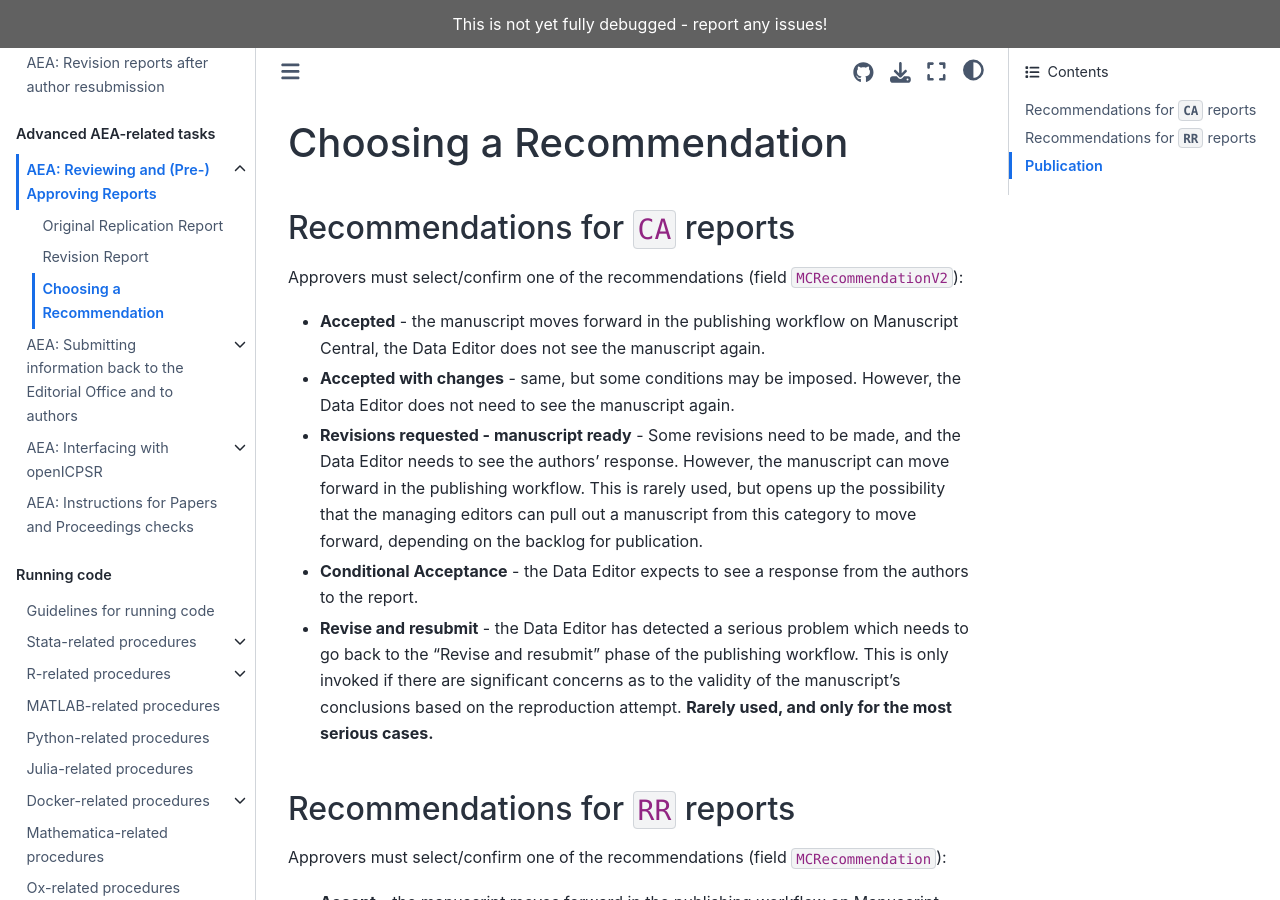
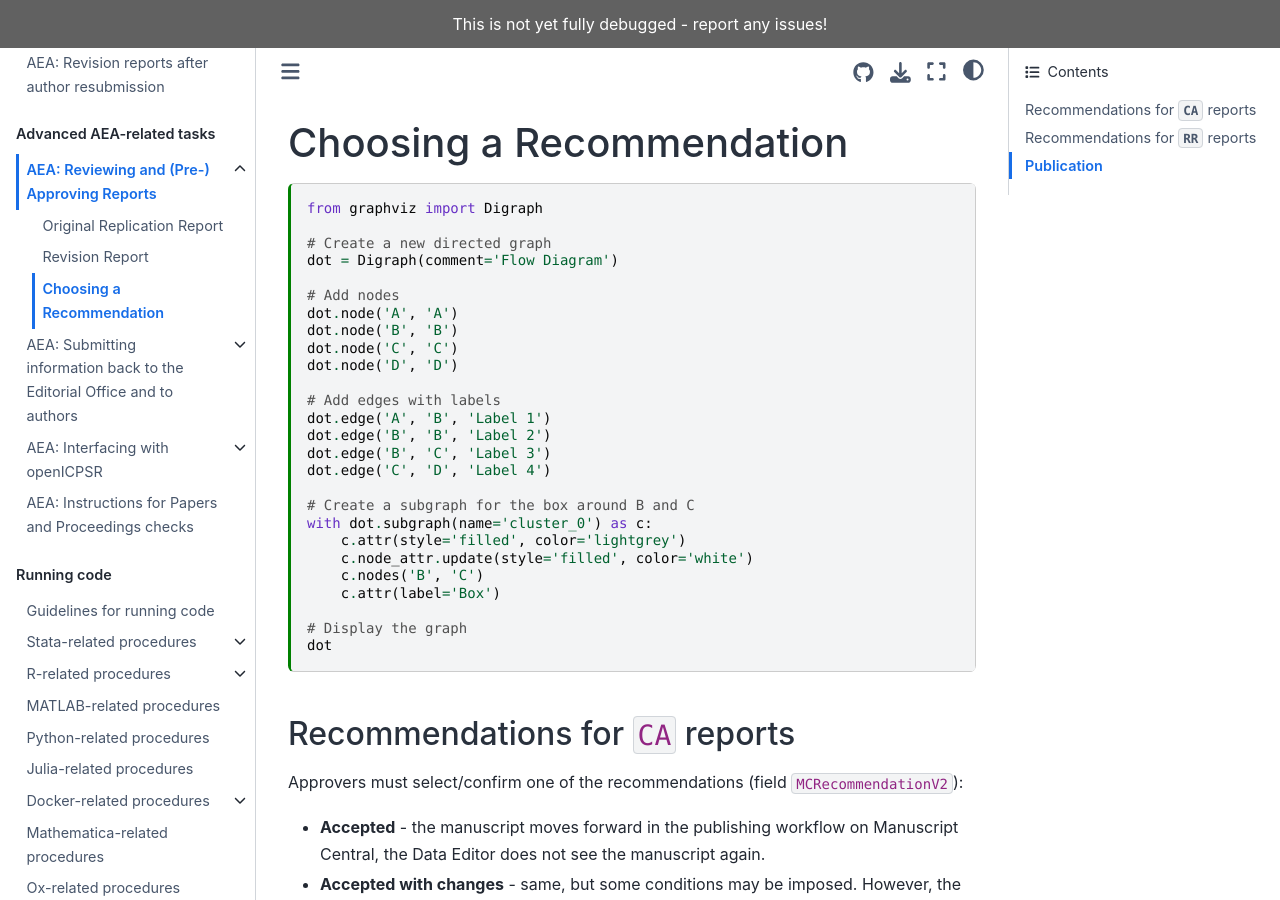
Before and after one commit to labordynamicsinstitute/ldilab-manual, a Jupyter Book: the page built from 13-3-approving-recommendations.md, in a window 1280 px wide and 900 px high. Built offline with Jupyter Book 1.0.4 settings and Sphinx 7.4.7 and the Sphinx Book theme 1.1.4, drawn with Linux system fonts in a browser that asks for light colours.

Commit message:
Trying out a figure

````diff
--- a/13-3-approving-recommendations.md
+++ b/13-3-approving-recommendations.md
@@ -1,6 +1,48 @@
+---
+jupytext:
+  formats: md:myst
+  text_representation:
+    extension: .md
+    format_name: myst
+kernelspec:
+  display_name: Python 3
+  language: python
+  name: python3
+---
+
 (choosing-recommendation)=
 # Choosing a Recommendation
 
+
+```{code-cell}
+:tags: [margin hide-input]
+from graphviz import Digraph
+
+# Create a new directed graph
+dot = Digraph(comment='Flow Diagram')
+
+# Add nodes
+dot.node('A', 'A')
+dot.node('B', 'B')
+dot.node('C', 'C')
+dot.node('D', 'D')
+
+# Add edges with labels
+dot.edge('A', 'B', 'Label 1')
+dot.edge('B', 'B', 'Label 2')
+dot.edge('B', 'C', 'Label 3')
+dot.edge('C', 'D', 'Label 4')
+
+# Create a subgraph for the box around B and C
+with dot.subgraph(name='cluster_0') as c:
+    c.attr(style='filled', color='lightgrey')
+    c.node_attr.update(style='filled', color='white')
+    c.nodes('B', 'C')
+    c.attr(label='Box')
+
+# Display the graph
+dot
+```
 
 ## Recommendations for `CA` reports
 
--- a/requirements.txt
+++ b/requirements.txt
@@ -3,3 +3,4 @@
 numpy
 sphinx-design
 pydata-sphinx-theme==0.13.1
+graphviz
````
